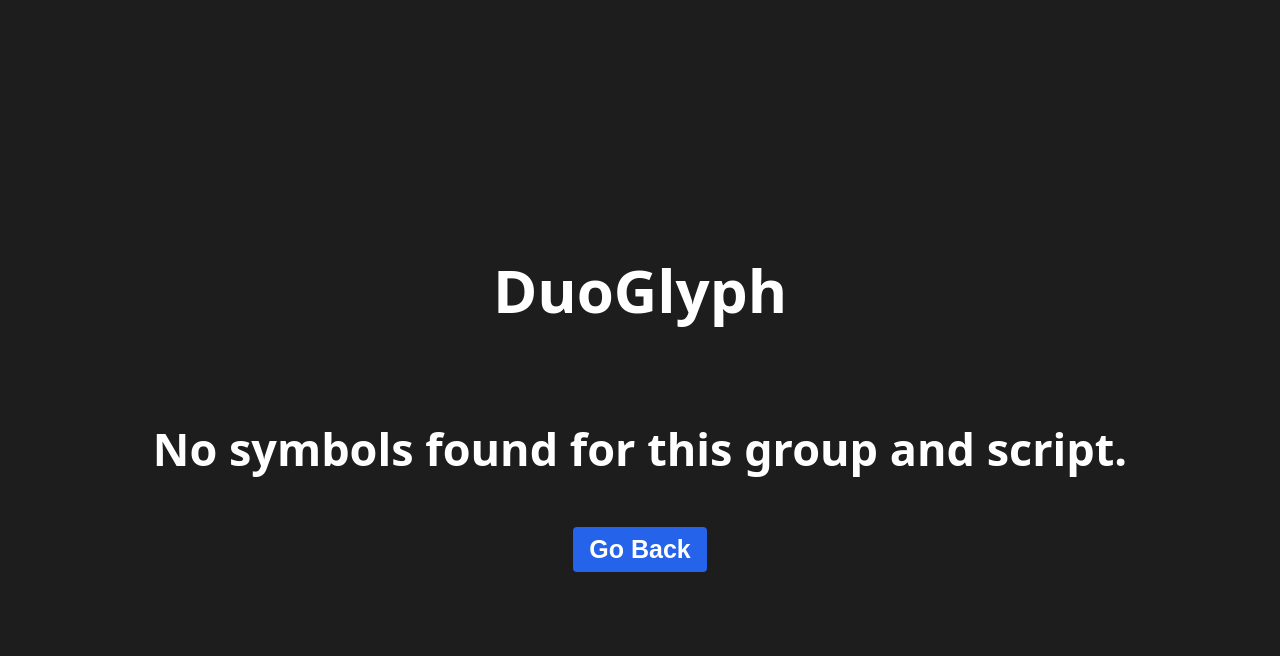
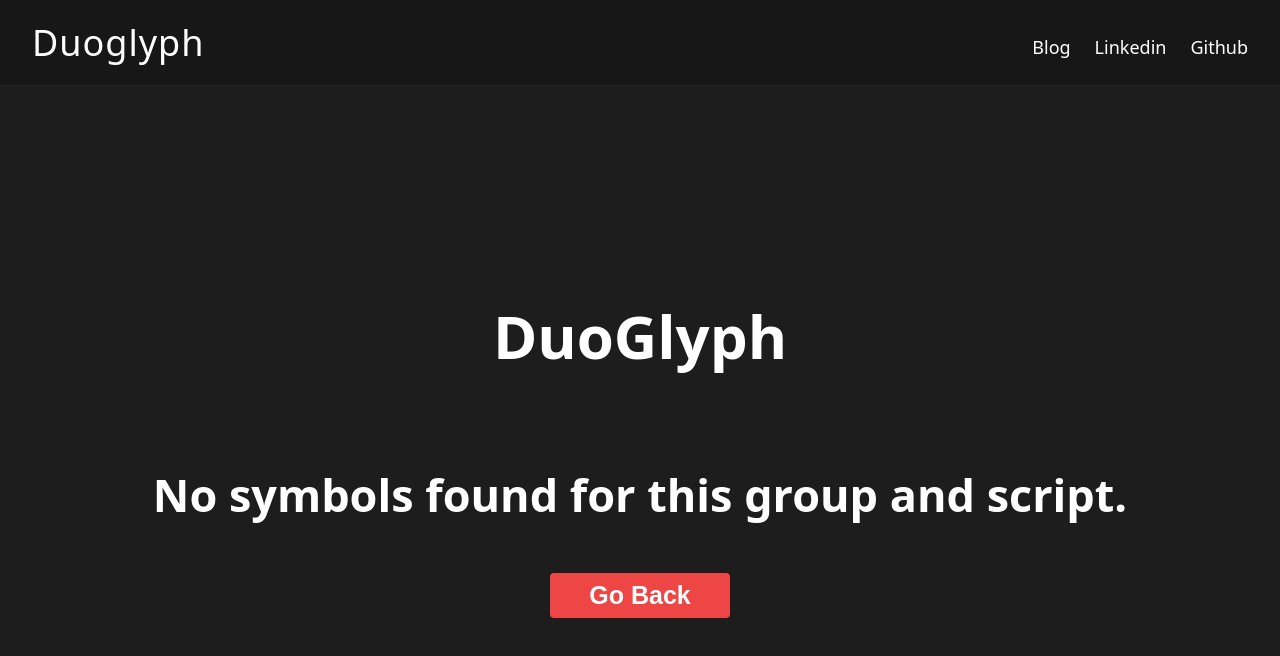
Before and after one commit to Jakxel/DuoGlyph, a React (Vite) app: page /JapaneseGame in a window 1280 px wide. Shown: the top 656 px of the page. Built offline with nearby package versions, Linux system fonts and the light colour scheme.

Commit message:
prototype 1 done

```diff
--- a/src/App.tsx
+++ b/src/App.tsx
@@ -1,6 +1,7 @@
 import { Routes, Route, useLocation } from "react-router-dom";
 import Menu from "./components/Menu";
 import "./style/App.css";
+import Navbar from "./components/Navbar";
 import JapaneseMenu from "./components/JapaneseMenu";
 import KoreanGame from "./components/KoreanGame";
 import KoreanMenu from "./components/KoreanMenu";
@@ -23,7 +24,10 @@ function App() {
   }, [location.pathname]);
 
   return (
+  <>
+  <Navbar/>
     <div className="display">
+
       <h1>DuoGlyph {language}</h1>
       <Routes>
         <Route path="/" element={<Menu />} />
@@ -34,6 +38,7 @@ function App() {
         <Route path="/KoreanMenu" element={<KoreanMenu />} />
       </Routes>
     </div>
+  </>
   );
 }
 export default App;
--- a/src/components/JapaneseGame.tsx
+++ b/src/components/JapaneseGame.tsx
@@ -37,6 +37,11 @@ const JapaneseGame: React.FC = () => {
       setStatus("idle");
     }
   }, [group, script]);
+
+    // Mantener el foco en el input
+  useEffect(() => {
+    inputRef.current?.focus();
+  }, [currentSymbol]);
 
   // Función para obtener símbolo aleatorio
   const getRandomSymbol = () => {
@@ -102,6 +107,7 @@ const JapaneseGame: React.FC = () => {
 
       <input
         type="text"
+        ref={inputRef}
         onKeyDown={handleKeyDown}
         style={{ opacity: 0, height: 0, width: 0 }}
         autoFocus
--- /dev/null
+++ b/src/components/Navbar.tsx
@@ -0,0 +1,28 @@
+import { Link } from 'react-router-dom';
+import "../style/Navbar.css"
+
+function Navbar () {
+    return (
+        <nav>
+            <div className="home">
+                <li>
+                    <Link to="/">Duoglyph</Link>
+
+                </li>
+            </div>
+            <div className="navbar-links">
+                <li>
+                    <a href="https://jakxel-blog.vercel.app/" target="_blank" rel="noopener noreferrer">Blog</a>
+                </li>
+                <li>
+                    <a href="https://www.linkedin.com/in/victor-jakxel-islas-carreon-b6a156351/" target="_blank" rel="noopener noreferrer">Linkedin</a>
+                </li>
+                <li>
+                    <a href="https://github.com/Jakxel" target="_blank" rel="noopener noreferrer">Github</a>
+                </li>
+            </div>
+        </nav>
+    );
+};
+
+export default Navbar;
--- a/src/components/button.tsx
+++ b/src/components/button.tsx
@@ -8,11 +8,12 @@ type ButtonProps = React.ButtonHTMLAttributes<HTMLButtonElement> & {
 
 const buttonStyles: Record<string, React.CSSProperties> = {
     primary: {
-        backgroundColor: '#2563eb',
+        backgroundColor: '#ee4545ff',
         color: '#fff',
+        width: "6rem",
         border: 'none',
         borderRadius: '4px',
-        fontSize:"25px",
+        fontSize: "25px",
         padding: '8px 16px',
         fontWeight: 600,
         cursor: 'pointer',
@@ -23,18 +24,18 @@ const buttonStyles: Record<string, React.CSSProperties> = {
         backgroundColor: '#e5e7eb',
         color: '#1f2937',
         border: 'none',
+        width: "6rem",
         borderRadius: '4px',
         padding: '8px 16px',
-        fontSize:"25px",
+        fontSize: "25px",
         fontWeight: 600,
         cursor: 'pointer',
         margin: '10px',
         transition: 'background 0.2s',
     },
     selected: {
-        boxShadow: '0 0 0 4px #ff8811ff',
+        boxShadow: '0 0 0 4px #ffc400ff',
         outline: 'none',
-
     },
 };
 
@@ -49,7 +50,7 @@ const Button: React.FC<ButtonProps> = ({
 
     const getHoverStyle = () => {
         if (variant === 'primary' && isHovered) {
-            return { backgroundColor: '#1d4ed8' };
+            return { backgroundColor: '#a20000ff' };
         }
         if (variant === 'secondary' && isHovered) {
             return { backgroundColor: '#d1d5db' };
--- a/src/style/App.css
+++ b/src/style/App.css
@@ -8,7 +8,7 @@ body, html{
 }
 .display{
     display: flex;
-    height: 100vh;
+    height: 90vh;
     flex-direction: column;
     align-items: center;
     justify-content: center;
--- /dev/null
+++ b/src/style/Navbar.css
@@ -0,0 +1,45 @@
+/* Minimalist Navbar CSS */
+
+nav {
+    display: flex;
+    justify-content: space-between;
+    align-items: center;
+    padding: 18px 32px;
+    background: #171717;
+    border-bottom: 1px solid #212121;
+}
+
+.home li,
+.navbar-links li {
+    list-style: none;
+    margin: 0;
+    padding: 0;
+}
+
+.home a {
+    text-decoration: none;
+    color: #ffffff;
+    font-weight: 200;
+    font-size: 1.2rem;
+    letter-spacing: 1px;
+}
+
+.navbar-links {
+    display: flex;
+    gap: 24px;
+}
+
+.navbar-links a {
+    font-size: large;
+    text-decoration: none;
+    color: #ffffff;
+    font-weight: 200;
+    transition: color 0.2s;
+}
+
+.navbar-links a:hover {
+    color: #e63838;
+}
+.home a:hover{
+    color: #e63838;
+}
```
Also changed, not shown: src/style/Menu.css (added).
